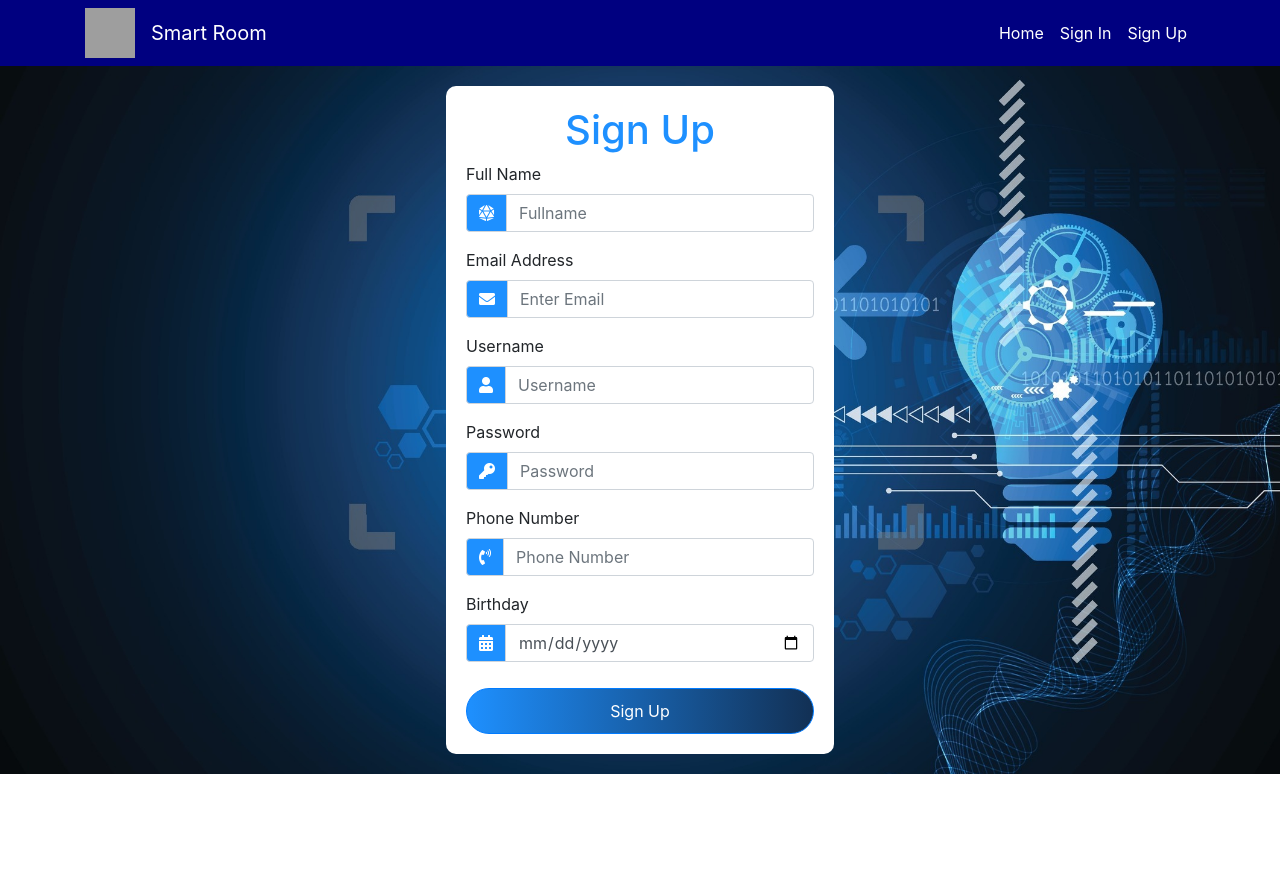
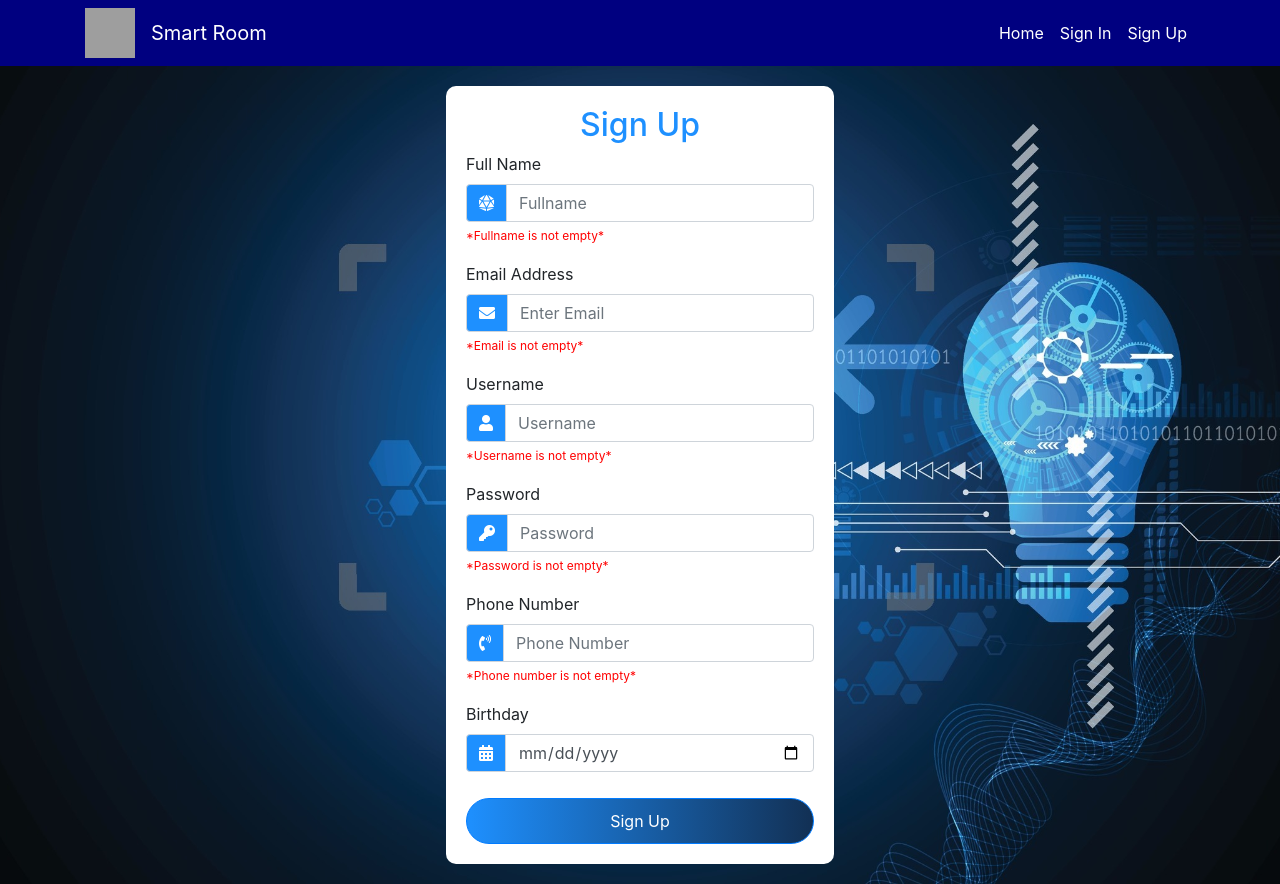
Before and after one commit to HTKhoi24/MMT, a React (Create React App) app: page /SignUp in a window 1280 px wide. Before the commit the page ends 800 px from the top, so only its background shows below. Built offline with nearby package versions, Linux system fonts and the light colour scheme; grey boxes are pictures that could not be loaded.

Commit message:
Them empty validation

```diff
--- a/src/Css/mystyle.css
+++ b/src/Css/mystyle.css
@@ -1,4 +1,6 @@
-
+*{
+    box-sizing: border-box;
+}
 .navbar{
     background-color: #000080;
 }
@@ -27,6 +29,7 @@
 .btnSignUp:hover{
     background: linear-gradient(to right, 	#123054,	#1E90FF 	);
 }
+
 .form-group input:focus{
     outline: none;
     box-shadow: none;
--- a/src/components/SignUp.js
+++ b/src/components/SignUp.js
@@ -17,7 +17,6 @@ const emailRegex = RegExp(/^(([^<>()\[\]\\.,;:\s@"]+(\.[^<>()\[\]\\.,;:\s@"]+)*)
 export default class SignUp extends Component {
     constructor(props) {
         super(props)
-
         this.state = {
             fullName: '',
             email: '',
@@ -44,12 +43,12 @@ export default class SignUp extends Component {
         let formErrors = this.state.formErrors;
         switch (name) {
             case 'fullName':
-                formErrors.fullName = value.length < 3
+                formErrors.fullName = value.length < 3 && value.length > 0
                     ? '*Minimum 3 characters required*'
                     : ''
                 break;
             case 'userName':
-                formErrors.userName = value.length < 10
+                formErrors.userName = value.length < 10 && value.length > 0
                     ? '*Minimum 10 characters required*'
                     : ''
                 break;
@@ -59,7 +58,7 @@ export default class SignUp extends Component {
                     : '*Invalid email address*'
                 break;
             case 'passWord':
-                formErrors.passWord = value.length < 6
+                formErrors.passWord = value.length < 6 && value.length > 0
                     ? '*Minimum 6 characters required*'
                     : ''
                 break;
@@ -79,6 +78,7 @@ export default class SignUp extends Component {
             console.log(this.state) // Tra ve server
         } else {
             console.log('Submit that bai - form invalid');
+            console.log(this.state)
             alert('Điền đàng hoàng vô cho tao')
         }
     }
@@ -89,10 +89,10 @@ export default class SignUp extends Component {
                 <Header />
                 <div className="containerform">
                     <form onSubmit={this.handleSubmit}>
-                        <h1 className="text-center h1Signup">Sign Up</h1>
+                        <h2 className="text-center h1Signup">Sign Up</h2>
                         <div className="form-group">
                             <label htmlFor="exampleInputPassword1">Full Name</label>
-                            <div class="input-group mb-2">
+                            <div class="input-group">
                                 <div className="input-group-prepend">
                                     <div className="input-group-text"><i class="fa fa-dice-d20"></i></div>
                                 </div>
@@ -106,10 +106,13 @@ export default class SignUp extends Component {
                             {formErrors.fullName.length > 0 && (
                                 <span className="errorMessage">{formErrors.fullName}</span>
                             )}
+                            {this.state.fullName === '' && (
+                                <span className="errorMessage">*Fullname is not empty*</span>
+                            )}
                         </div>
                         <div className="form-group">
                             <label htmlFor="exampleInputEmail1">Email Address</label>
-                            <div class="input-group mb-2">
+                            <div class="input-group">
                                 <div className="input-group-prepend">
                                     <div className="input-group-text"><i class="fa fa-envelope"></i></div>
                                 </div>
@@ -123,10 +126,13 @@ export default class SignUp extends Component {
                             {formErrors.email.length > 0 && (
                                 <span className="errorMessage">{formErrors.email}</span>
                             )}
+                            {this.state.email === '' && (
+                                <span className="errorMessage">*Email is not empty*</span>
+                            )}
                         </div>
                         <div className="form-group">
                             <label htmlFor="exampleInputPassword1">Username</label>
-                            <div class="input-group mb-2">
+                            <div class="input-group">
                                 <div className="input-group-prepend">
                                     <div className="input-group-text"><i class="fa fa-user"></i></div>
                                 </div>
@@ -140,10 +146,13 @@ export default class SignUp extends Component {
                             {formErrors.userName.length > 0 && (
                                 <span className="errorMessage">{formErrors.userName}</span>
                             )}
+                            {this.state.userName === '' && (
+                                <span className="errorMessage">*Username is not empty*</span>
+                            )}
                         </div>
                         <div className="form-group">
                             <label htmlFor="exampleInputPassword1">Password</label>
-                            <div class="input-group mb-2">
+                            <div class="input-group">
                                 <div className="input-group-prepend">
                                     <div className="input-group-text"><i class="fa fa-key"></i></div>
                                 </div>
@@ -157,10 +166,13 @@ export default class SignUp extends Component {
                             {formErrors.passWord.length > 0 && (
                                 <span className="errorMessage">{formErrors.passWord}</span>
                             )}
+                            {this.state.passWord === '' && (
+                                <span className="errorMessage">*Password is not empty*</span>
+                            )}
                         </div>
                         <div className="form-group">
                             <label htmlFor="exampleInputPassword1">Phone Number</label>
-                            <div class="input-group mb-2">
+                            <div class="input-group">
                                 <div className="input-group-prepend">
                                     <div className="input-group-text"><i class="fa fa-phone-volume"></i></div>
                                 </div>
@@ -173,10 +185,13 @@ export default class SignUp extends Component {
                             {formErrors.phoneNumber.length > 0 && (
                                 <span className="errorMessage">{formErrors.phoneNumber}</span>
                             )}
+                            {this.state.phoneNumber === '' && (
+                                <span className="errorMessage">*Phone number is not empty*</span>
+                            )}
                         </div>
                         <div className="form-group">
                             <label htmlFor="exampleInputPassword1">Birthday</label>
-                            <div class="input-group mb-2">
+                            <div class="input-group">
                                 <div className="input-group-prepend">
                                     <div className="input-group-text"><i class="fa fa-calendar-alt"></i></div>
                                 </div>
@@ -188,7 +203,6 @@ export default class SignUp extends Component {
                                     onChange={this.handleChange} />
                             </div>
                         </div>
-
                         <button type="submit" className="btn btn-primary btnSignUp">Sign Up</button>
                     </form>
                 </div>
```
